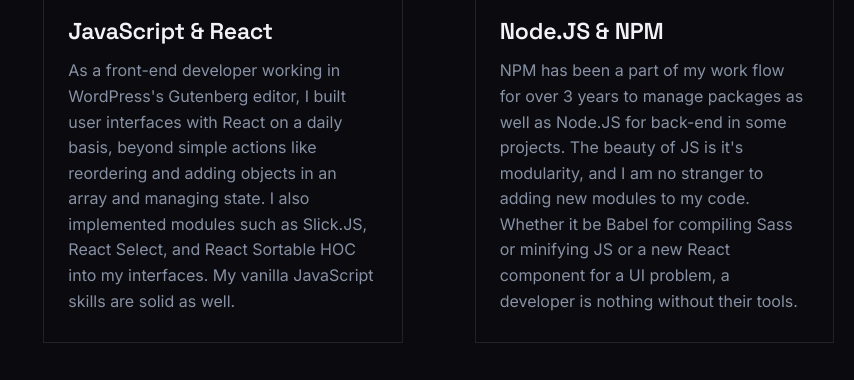
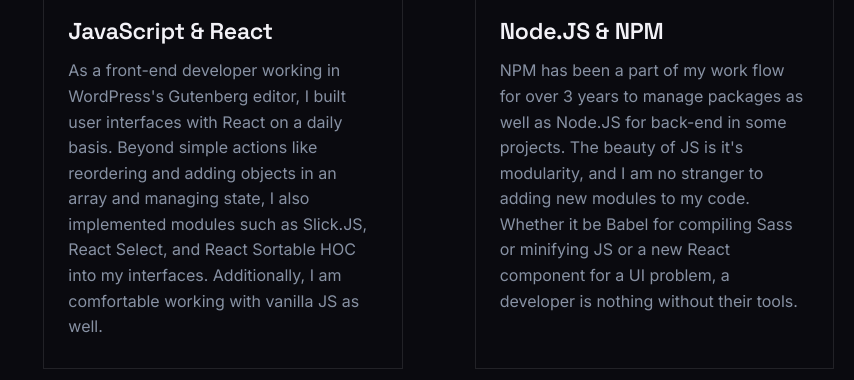
Before and after one commit to NaomiKeller/NaomiKeller.github.io, a plain HTML site: page index.html in a window 1280 px wide. Shown: the part 2335-2715 px from the top of the page, without its empty margins (426-1280 px from the left). Drawn offline with nearby package versions, Linux system fonts and the light colour scheme.

Commit message:
Tighten wording in skillset copy
Minor phrasing cleanup on the JavaScript & React and AI-Assisted
Development blurbs.

```diff
--- a/index.html
+++ b/index.html
@@ -135,8 +135,7 @@
                             </div>
                             <h3>JavaScript & React</h3>
                             <p class="small">
-                                As a front-end developer working in WordPress's Gutenberg editor, I built user interfaces with React on a daily basis, beyond simple actions like reordering and adding objects in an array and managing state. I also implemented modules such as
-                                Slick.JS, React Select, and React Sortable HOC into my interfaces. My vanilla JavaScript skills are solid as well.
+                                As a front-end developer working in WordPress's Gutenberg editor, I built user interfaces with React on a daily basis. Beyond simple actions like reordering and adding objects in an array and managing state, I also implemented modules such as Slick.JS, React Select, and React Sortable HOC into my interfaces. Additionally, I am comfortable working with vanilla JS as well.
                             </p>
                         </div>
                         <div class="nkp-skillset__grid-item">
@@ -200,7 +199,7 @@
                             </svg>
                             <h3>AI-Assisted Development</h3>
                             <p class="small">
-                                I use AI tools like Claude as a collaborative pair-programmer — for example, debugging Java crash logs and Gradle build issues while contributing bug fixes to an open-source Minecraft mod (see Endless Inventory below). It's sped up how quickly I can get oriented in unfamiliar codebases and languages, while I still own understanding and testing every fix myself.
+                                I use AI tools like Claude as a collaborative pair-programmer — for example, debugging Java crash logs and Gradle build issues while contributing bug fixes to an open-source Minecraft mod (see Endless Inventory below). It's sped up how quickly I can get oriented in unfamiliar codebases and languages, while I still understand and test every fix myself.
                             </p>
                         </div>
                     </div>
```
